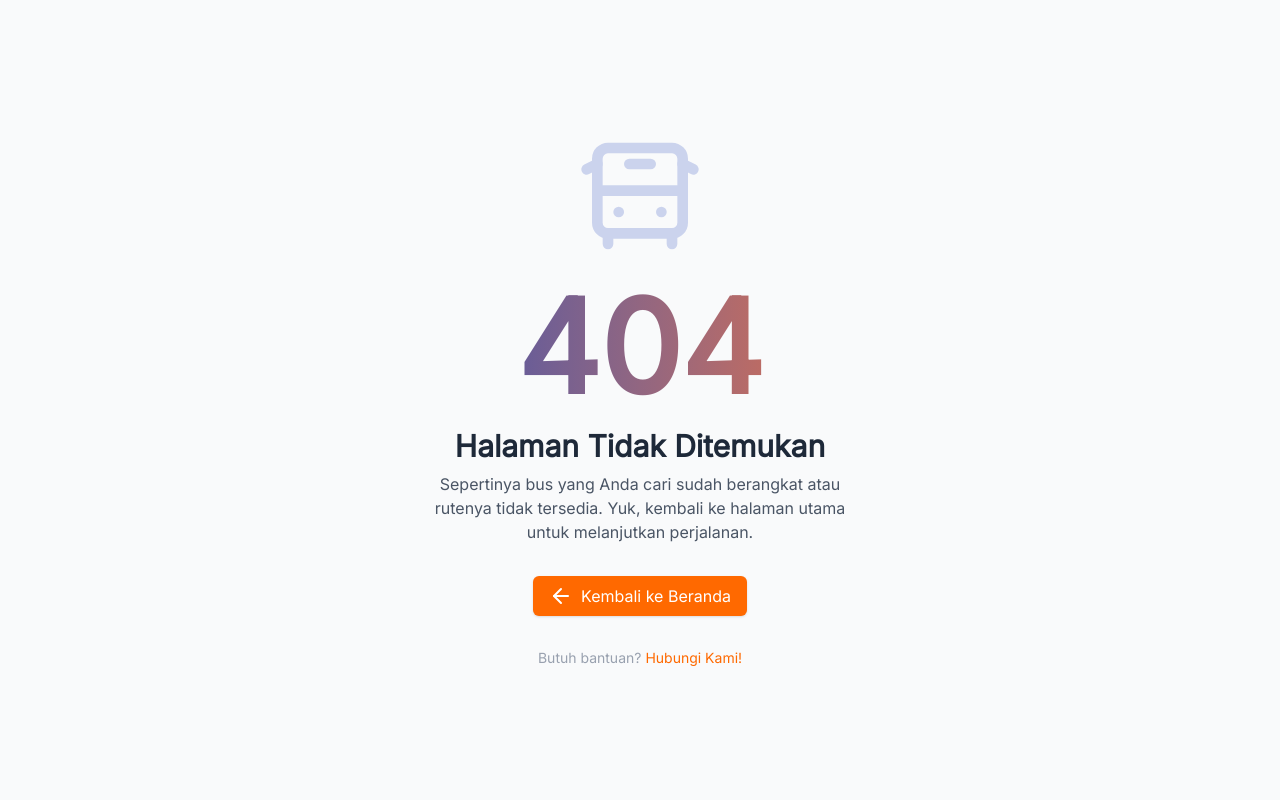
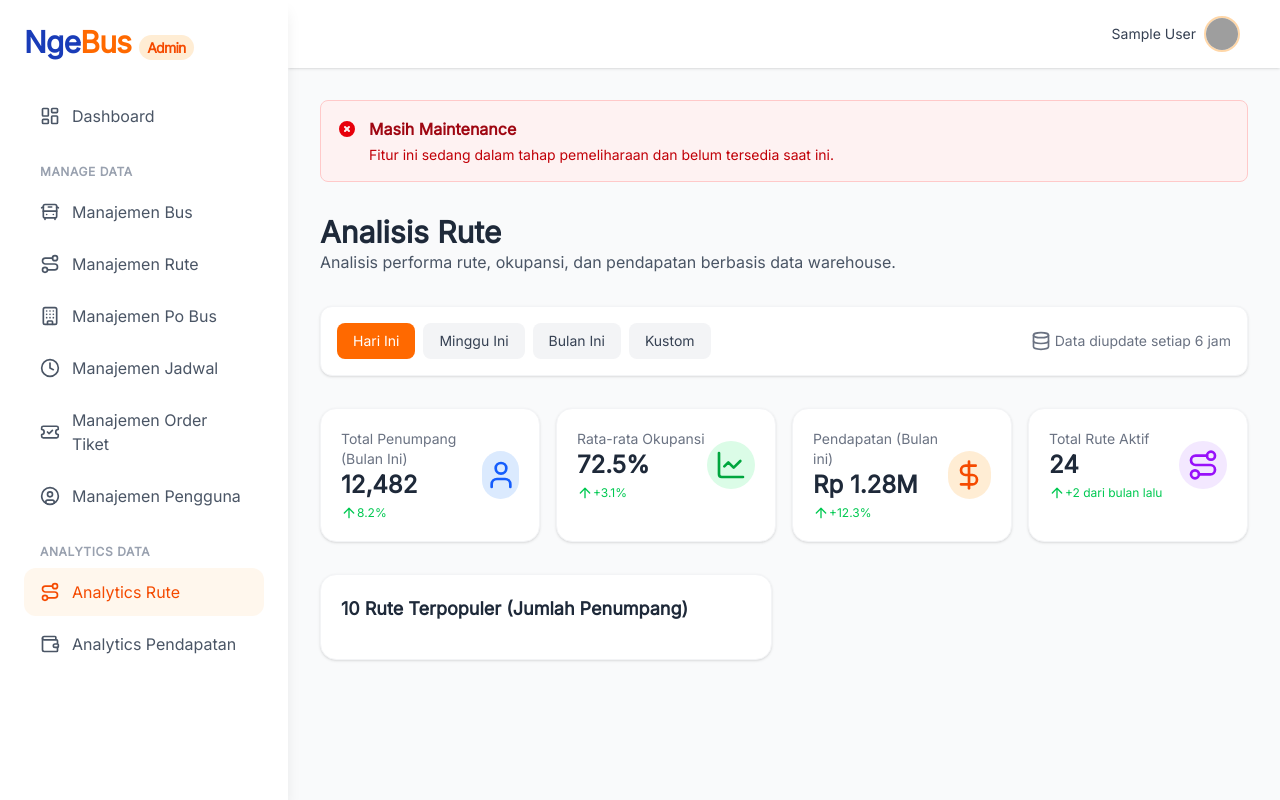
Before and after one commit to abdianysyah/NgeBus, a Vue app in the folder frontend/: page /admin/analyst-route in a window 1280 px wide. Built offline with nearby package versions, Linux system fonts and the light colour scheme; sample sign-in values are in the browser's storage; grey boxes are pictures that could not be loaded.

Commit message:
besok presentasi

```diff
--- a/frontend/src/layouts/AdminLayout.vue
+++ b/frontend/src/layouts/AdminLayout.vue
@@ -91,11 +91,11 @@ onMounted(() => {
                     <RouteIcon class="w-5" />
                     <span>Analytics Rute</span>
                 </RouterLink>
-                <RouterLink to="/admin/analyst-time" :class="['flex items-center space-x-3 px-4 py-3 rounded-xl font-medium', isActive('/admin/analyst-time') ? 'bg-orange-50 text-orange-600' : 'text-gray-600 hover:bg-gray-100']" >
+                <!-- <RouterLink to="/admin/analyst-time" :class="['flex items-center space-x-3 px-4 py-3 rounded-xl font-medium', isActive('/admin/analyst-time') ? 'bg-orange-50 text-orange-600' : 'text-gray-600 hover:bg-gray-100']" >
                     <Clock3 class="w-5" />
                     <span>Analytics Waktu</span>
-                </RouterLink>
-                <RouterLink to="/admin/analyst-time" :class="['flex items-center space-x-3 px-4 py-3 rounded-xl font-medium', isActive('/admin/analyst-time') ? 'bg-orange-50 text-orange-600' : 'text-gray-600 hover:bg-gray-100']" >
+                </RouterLink> -->
+                <RouterLink to="/admin/analyst-income" :class="['flex items-center space-x-3 px-4 py-3 rounded-xl font-medium', isActive('/admin/analyst-income') ? 'bg-orange-50 text-orange-600' : 'text-gray-600 hover:bg-gray-100']" >
                     <Wallet class="w-5" />
                     <span>Analytics Pendapatan</span>
                 </RouterLink>
--- a/frontend/src/router/index.js
+++ b/frontend/src/router/index.js
@@ -14,6 +14,8 @@ import ContactView from '@/views/ContactView.vue'
 import DaftarCompany from '@/views/admin/DaftarCompany.vue'
 import DaftarSchedule from '@/views/admin/DaftarSchedule.vue'
 import DaftarOrder from '@/views/admin/DaftarOrder.vue'
+import AnalystRoute from '@/views/admin/AnalystRoute.vue'
+import AnalystCuan from '@/views/admin/AnalystCuan.vue'
 
 const router = createRouter({
   history: createWebHistory(import.meta.env.BASE_URL),
@@ -84,6 +86,16 @@ const router = createRouter({
       component: DaftarOrder
     },
     {
+      path: "/admin/analyst-route",
+      name: 'Analyst Route',
+      component: AnalystRoute
+    },
+    {
+      path: "/admin/analyst-income",
+      name: 'Analyst Penghasilan',
+      component: AnalystCuan
+    },
+    {
       path: "/dashboard",
       name: 'Dashboard User',
       component: DashboardUser
--- /dev/null
+++ b/frontend/src/views/admin/AnalystCuan.vue
@@ -0,0 +1,17 @@
+<script setup>
+import AdminLayout from '@/layouts/AdminLayout.vue';
+</script>
+
+<template>
+    <AdminLayout>
+        <div class="mb-8 p-4 bg-red-50 border border-red-200 rounded-lg flex items-start gap-3">
+            <svg class="w-5 h-5 text-red-600 mt-0.5 shrink-0" fill="currentColor" viewBox="0 0 20 20">
+                <path fill-rule="evenodd" d="M10 18a8 8 0 100-16 8 8 0 000 16zM8.707 7.293a1 1 0 00-1.414 1.414L8.586 10l-1.293 1.293a1 1 0 101.414 1.414L10 11.414l1.293 1.293a1 1 0 001.414-1.414L11.414 10l1.293-1.293a1 1 0 00-1.414-1.414L10 8.586 8.707 7.293z" clip-rule="evenodd" />
+            </svg>
+            <div>
+                <h3 class="font-semibold text-red-800">Masih Maintenance</h3>
+                <p class="text-sm text-red-700 mt-1">Fitur ini sedang dalam tahap pemeliharaan dan belum tersedia saat ini.</p>
+            </div>
+        </div>
+    </AdminLayout>
+</template>
--- /dev/null
+++ b/frontend/src/views/admin/AnalystRoute.vue
@@ -0,0 +1,99 @@
+<script setup>
+import AdminLayout from '@/layouts/AdminLayout.vue';
+import {
+    Database,
+    ArrowUp,
+    User,
+    ChartLine,
+    DollarSignIcon,
+    RouteIcon
+} from 'lucide-vue-next';
+</script>
+
+
+<template>
+    <AdminLayout>
+        <div class="mb-8 p-4 bg-red-50 border border-red-200 rounded-lg flex items-start gap-3">
+            <svg class="w-5 h-5 text-red-600 mt-0.5 shrink-0" fill="currentColor" viewBox="0 0 20 20">
+                <path fill-rule="evenodd" d="M10 18a8 8 0 100-16 8 8 0 000 16zM8.707 7.293a1 1 0 00-1.414 1.414L8.586 10l-1.293 1.293a1 1 0 101.414 1.414L10 11.414l1.293 1.293a1 1 0 001.414-1.414L11.414 10l1.293-1.293a1 1 0 00-1.414-1.414L10 8.586 8.707 7.293z" clip-rule="evenodd" />
+            </svg>
+            <div>
+                <h3 class="font-semibold text-red-800">Masih Maintenance</h3>
+                <p class="text-sm text-red-700 mt-1">Fitur ini sedang dalam tahap pemeliharaan dan belum tersedia saat ini.</p>
+            </div>
+        </div>
+        <div class="mb-8">
+            <h2 class="text-2xl lg:text-3xl font-bold text-gray-800">Analisis Rute</h2>
+            <p class="text-gray-600">Analisis performa rute, okupansi, dan pendapatan berbasis data warehouse.</p>
+        </div>
+
+        <div class="bg-white p-4 rounded-xl shadow-sm border border-gray-100 mb-8 flex flex-wrap gap-3 items-center justify-between">
+            <div class="flex gap-2">
+                <button class="px-4 py-2 text-sm rounded-lg bg-orange-500 text-white">Hari Ini</button>
+                <button class="px-4 py-2 text-sm rounded-lg bg-gray-100 text-gray-700 hover:bg-gray-200">Minggu Ini</button>
+                <button class="px-4 py-2 text-sm rounded-lg bg-gray-100 text-gray-700 hover:bg-gray-200">Bulan Ini</button>
+                <button class="px-4 py-2 text-sm rounded-lg bg-gray-100 text-gray-700 hover:bg-gray-200">Kustom</button>
+            </div>
+            <div class="flex text-sm text-gray-500">
+                <Database class="w-5 h-5 mr-1"/> Data diupdate setiap 6 jam
+            </div>
+        </div>
+
+        <div class="grid grid-cols-1 sm:grid-cols-2 lg:grid-cols-4 gap-4 mb-8">
+            <div class="bg-white p-5 rounded-2xl shadow-sm border border-gray-100">
+                <div class="flex items-center justify-between">
+                    <div>
+                        <p class="text-sm text-gray-500">Total Penumpang (Bulan Ini)</p>
+                        <p class="text-2xl font-bold text-gray-800">12,482</p>
+                        <p class="flex text-xs text-green-500 mt-1"> <ArrowUp class="w-4 h-4" /> 8.2% </p>
+                    </div>
+                    <div class="bg-blue-100 w-12 h-12 rounded-full flex items-center justify-center text-blue-600">
+                        <User class="w-8 h-8" />
+                    </div>
+                </div>
+            </div>
+            <div class="bg-white p-5 rounded-2xl shadow-sm border border-gray-100">
+                <div class="flex items-center justify-between">
+                    <div>
+                        <p class="text-sm text-gray-500">Rata-rata Okupansi</p>
+                        <p class="text-2xl font-bold text-gray-800">72.5%</p>
+                        <p class="flex text-xs text-green-500 mt-1"><ArrowUp class="w-4 h-4" /> +3.1%</p>
+                    </div>
+                    <div class="bg-green-100 w-12 h-12 rounded-full flex items-center justify-center text-green-600">
+                        <ChartLine class="w-8 h-8" />
+                    </div>
+                </div>
+            </div>
+            <div class="bg-white p-5 rounded-2xl shadow-sm border border-gray-100">
+                <div class="flex items-center justify-between">
+                    <div>
+                        <p class="text-sm text-gray-500">Pendapatan (Bulan ini)</p>
+                        <p class="text-2xl font-bold text-gray-800">Rp 1.28M</p>
+                        <p class="flex text-xs text-green-500 mt-1"><ArrowUp class="w-4 h-4" /> +12.3%</p>
+                    </div>
+                    <div class="bg-orange-100 w-12 h-12 rounded-full flex items-center justify-center text-orange-600">
+                        <DollarSignIcon class="w-8 h-8" />
+                    </div>
+                </div>
+            </div>
+            <div class="bg-white p-5 rounded-2xl shadow-sm border border-gray-100">
+                <div class="flex items-center justify-between">
+                    <div>
+                        <p class="text-sm text-gray-500">Total Rute Aktif</p>
+                        <p class="text-2xl font-bold text-gray-800">24</p>
+                        <p class="flex text-xs text-green-500 mt-1"><ArrowUp class="w-4 h-4" /> +2 dari bulan lalu</p>
+                    </div>
+                    <div class="bg-purple-100 w-12 h-12 rounded-full flex items-center justify-center text-purple-600">
+                        <RouteIcon class="w-8 h-8" />
+                    </div>
+                </div>
+            </div>
+        </div>
+
+        <div class="grid grid-cols-1 lg:grid-cols-2 gap-6 mb-8">
+            <div class="bg-white rounded-2xl shadow-sm border border-gray-100 p-5">
+                <h3 class="text-lg font-semibold text-gray-800 mb-4">10 Rute Terpopuler (Jumlah Penumpang)</h3>
+            </div>
+        </div>
+    </AdminLayout>
+</template>
```
Also changed, not shown: 2 other files (tests, documents, lock files or other folders).
